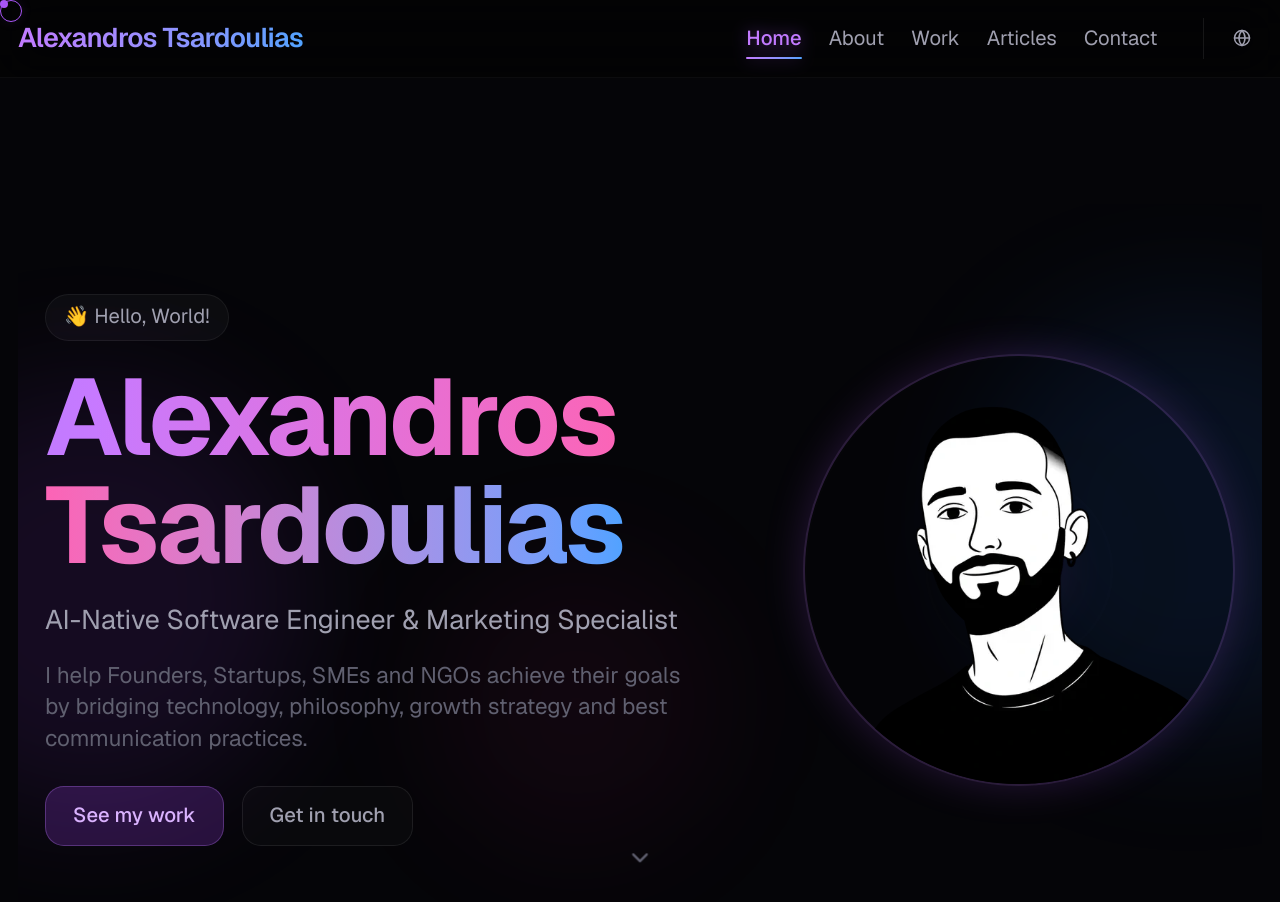
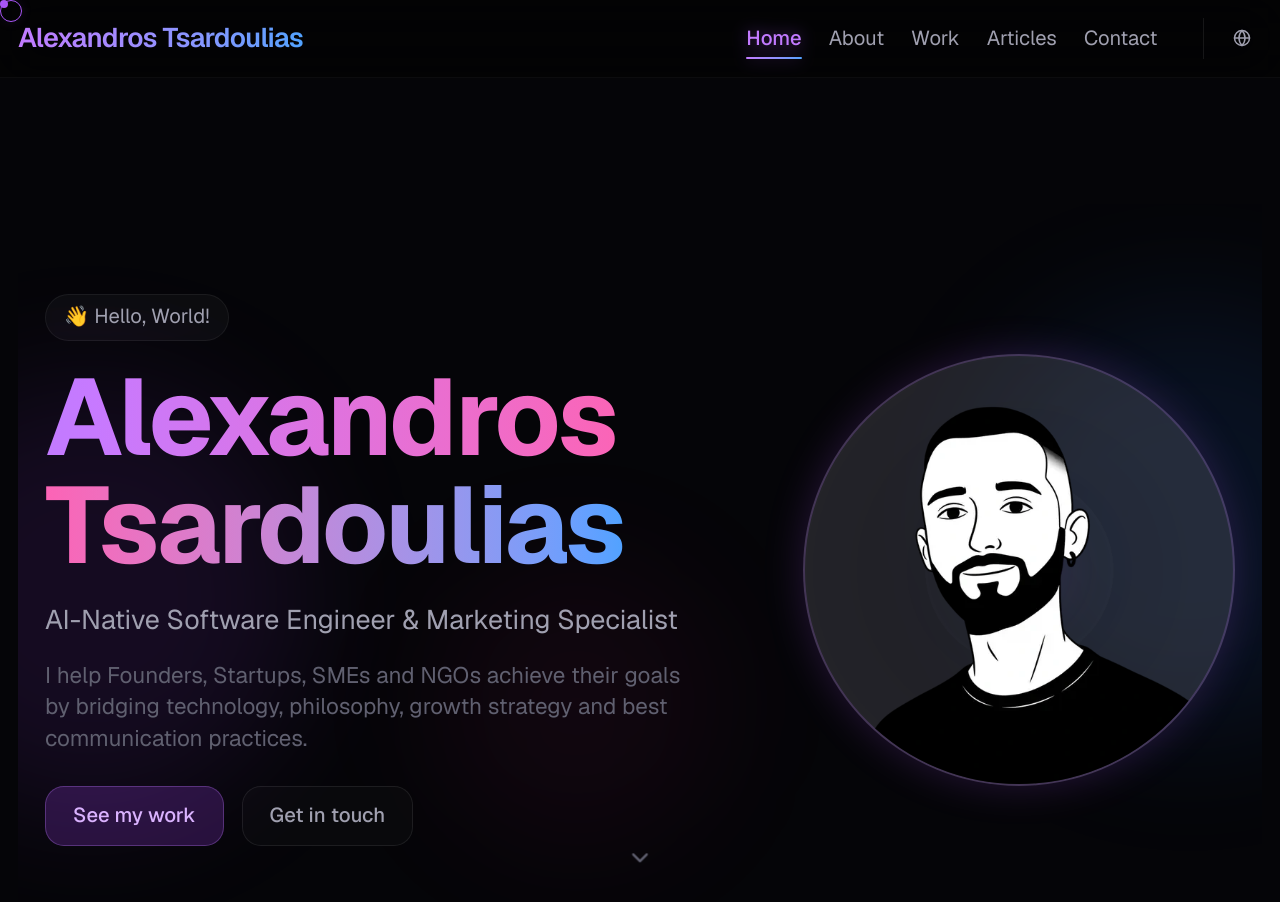
Before and after one commit to alekostsardoulias/alekos-website, a Next.js app: page /en in a window 1280 px wide. Shown: the top 902 px of the page. Built offline with nearby package versions, Linux system fonts and the light colour scheme.

Commit message:
fix: add bg-muted/20 to homepage hero image container

```diff
--- a/src/components/hero.tsx
+++ b/src/components/hero.tsx
@@ -64,7 +64,7 @@ export function Hero() {
 
         {/* Hero image */}
         <div className="shrink-0">
-          <div className="relative w-64 h-64 md:w-80 md:h-80 lg:w-96 lg:h-96 rounded-full border-2 border-purple-400/20 shadow-[0_0_40px_rgba(168,85,247,0.2)] overflow-hidden">
+          <div className="relative w-64 h-64 md:w-80 md:h-80 lg:w-96 lg:h-96 rounded-full border-2 border-purple-400/20 shadow-[0_0_40px_rgba(168,85,247,0.2)] overflow-hidden bg-muted/20">
             <Image
               src={HERO_IMAGE}
               alt={t('name')}
```
